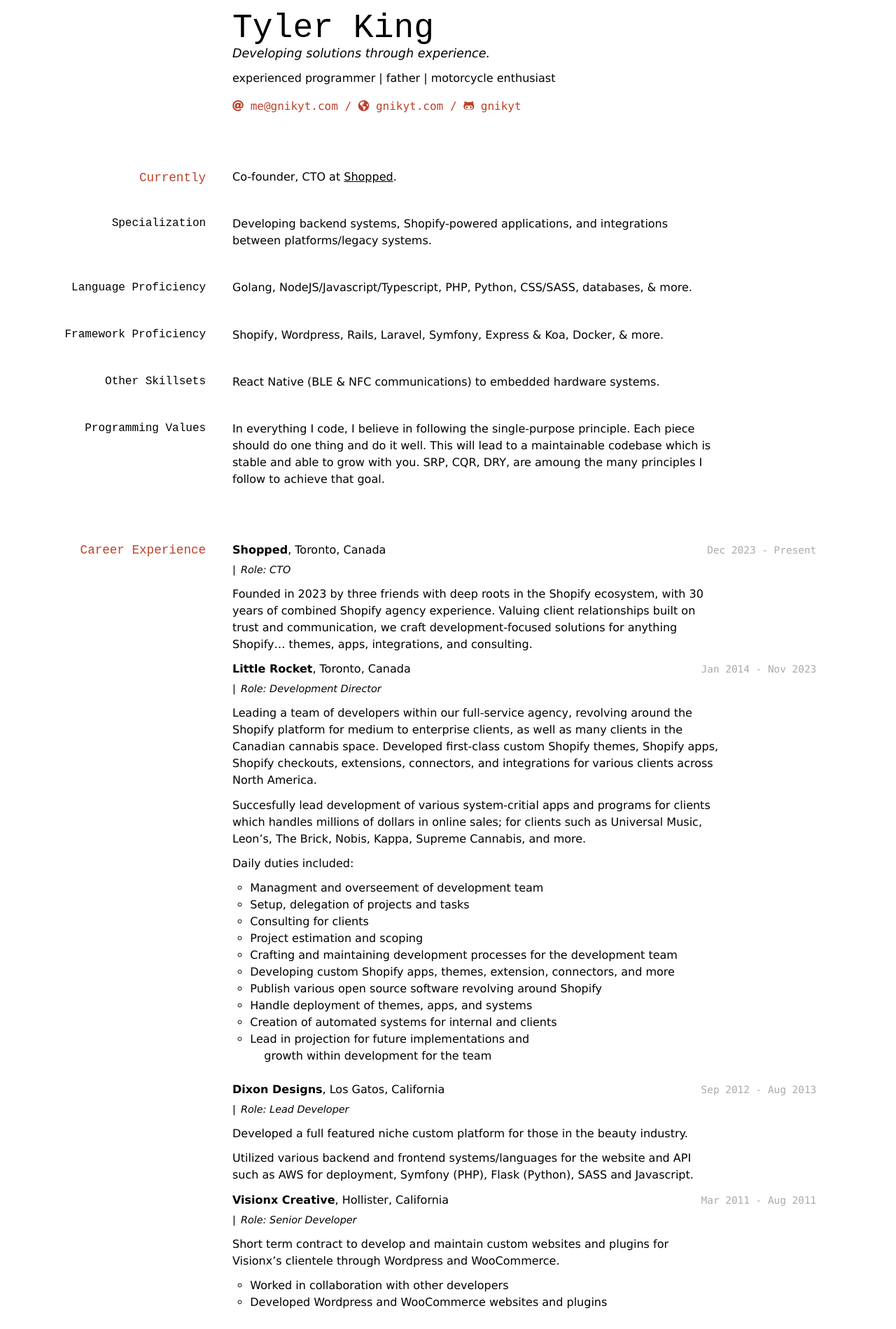
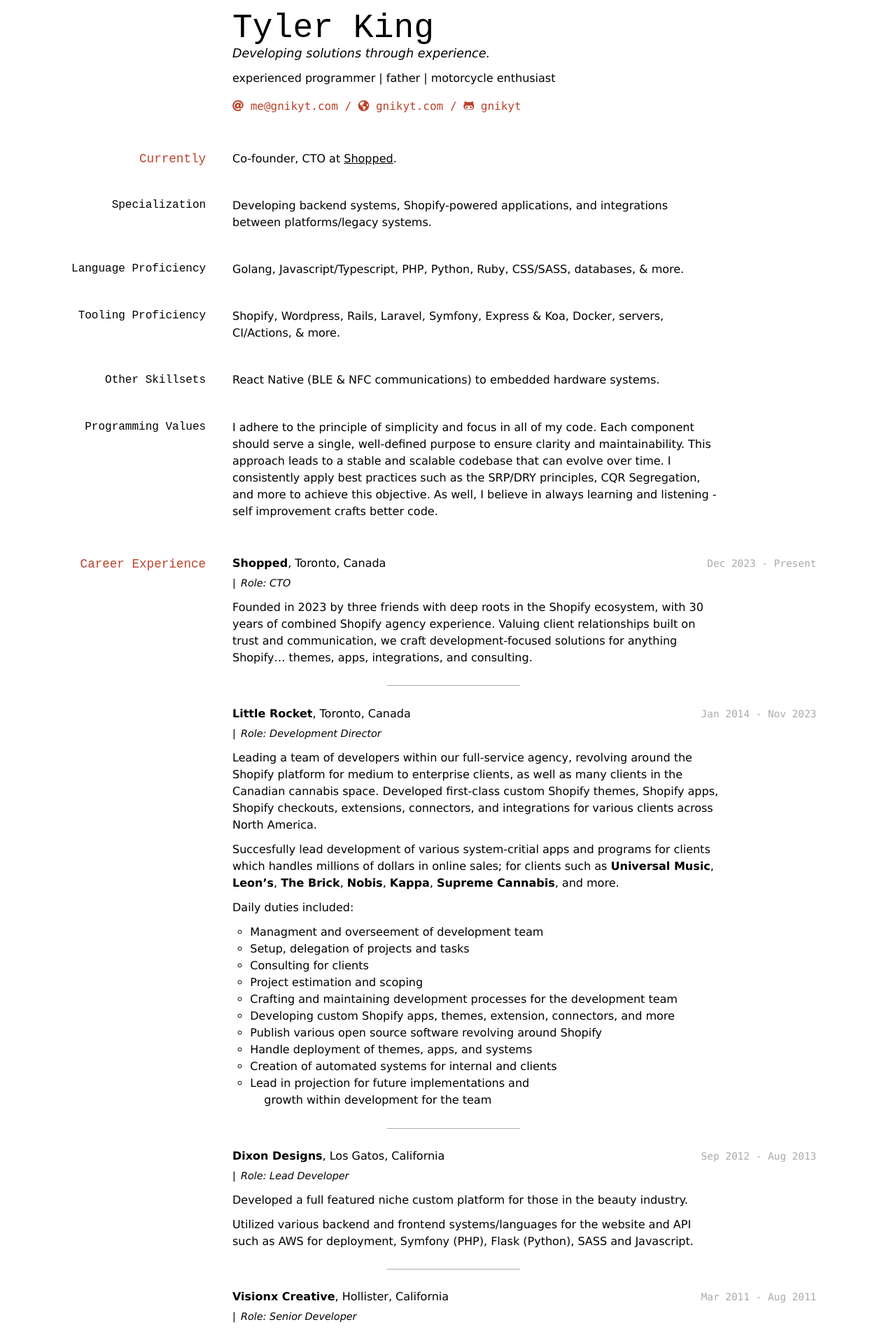
Before and after one commit to gnikyt/markdown-cv, a Jekyll site: the page built from index.md, in a window 1280 px wide. Shown: the top 1899 px of the page at 70% size. Built offline with Jekyll 4.4.1, drawn with Linux system fonts in a browser that asks for light colours; some of the changed text lies outside the part shown.

Commit message:
Minor updates and styling adjustments

```diff
--- a/index.md
+++ b/index.md
@@ -23,11 +23,11 @@ Developing backend systems, Shopify-powered applications, and integrations betwe
 
 ### Language Proficiency
 
-Golang, NodeJS/Javascript/Typescript, PHP, Python, CSS/SASS, databases, & more.
+Golang, Javascript/Typescript, PHP, Python, Ruby, CSS/SASS, databases, & more.
 
-### Framework Proficiency
+### Tooling Proficiency
 
-Shopify, Wordpress, Rails, Laravel, Symfony, Express & Koa, Docker, & more.
+Shopify, Wordpress, Rails, Laravel, Symfony, Express & Koa, Docker, servers, CI/Actions, & more.
 
 ### Other Skillsets
 
@@ -35,7 +35,7 @@ React Native (BLE & NFC communications) to embedded hardware systems.
 
 ### Programming Values
 
-In everything I code, I believe in following the single-purpose principle. Each piece should do one thing and do it well. This will lead to a maintainable codebase which is stable and able to grow with you. SRP, CQR, DRY, are amoung the many principles I follow to achieve that goal.
+I adhere to the principle of simplicity and focus in all of my code. Each component should serve a single, well-defined purpose to ensure clarity and maintainability. This approach leads to a stable and scalable codebase that can evolve over time. I consistently apply best practices such as the SRP/DRY principles, CQR Segregation, and more to achieve this objective. As well, I believe in always learning and listening - self improvement crafts better code.
 
 ## Career Experience
 
@@ -46,6 +46,8 @@ In everything I code, I believe in following the single-purpose principle. Each
 
 Founded in 2023 by three friends with deep roots in the Shopify ecosystem, with 30 years of combined Shopify agency experience. Valuing client relationships built on trust and communication, we craft development-focused solutions for anything Shopify... themes, apps, integrations, and consulting.
 
+---
+
 `Jan 2014 - Nov 2023`
 **Little Rocket**, Toronto, Canada
 
@@ -53,7 +55,7 @@ Founded in 2023 by three friends with deep roots in the Shopify ecosystem, with
 
 Leading a team of developers within our full-service agency, revolving around the Shopify platform for medium to enterprise clients, as well as many clients in the Canadian cannabis space. Developed first-class custom Shopify themes, Shopify apps, Shopify checkouts, extensions, connectors, and integrations for various clients across North America.
 
-Succesfully lead development of various system-critial apps and programs for clients which handles millions of dollars in online sales; for clients such as Universal Music, Leon's, The Brick, Nobis, Kappa, Supreme Cannabis, and more.
+Succesfully lead development of various system-critial apps and programs for clients which handles millions of dollars in online sales; for clients such as **Universal Music**, **Leon's**, **The Brick**, **Nobis**, **Kappa**, **Supreme Cannabis**, and more.
 
 Daily duties included:
 
@@ -68,6 +70,8 @@ Daily duties included:
 - Creation of automated systems for internal and clients
 - Lead in projection for future implementations and<br>growth within development for the team
 
+---
+
 `Sep 2012 - Aug 2013`
 **Dixon Designs**, Los Gatos, California
 
@@ -76,6 +80,8 @@ Daily duties included:
 Developed a full featured niche custom platform for those in the beauty industry.
 
 Utilized various backend and frontend systems/languages for the website and API such as AWS for deployment, Symfony (PHP), Flask (Python), SASS and Javascript.
+
+---
 
 `Mar 2011 - Aug 2011`
 **Visionx Creative**, Hollister, California
@@ -86,6 +92,8 @@ Short term contract to develop and maintain custom websites and plugins for Visi
 
 - Worked in collaboration with other developers
 - Developed Wordpress and WooCommerce websites and plugins
+
+---
 
 `Oct 2005 - Jan 2014`
 **Freelance**, Newfoundland
@@ -115,9 +123,6 @@ I love open source - I both use and contribute. You can find my full open source
 `Golang`
 **cq**: ([Repo](https://github.com/gnikyt/cq)) A simple, composible, and auto-scaling worker pool queue.
 
-`NodeJS`
-**liquid-fn-tester**: ([Repo](https://github.com/gnikyt/liquid-fn-tester)) A tool to unit test Shopify snippets.
-
 `Golang`
 **gowith**: ([Repo](https://github.com/gnikyt/gowith)) A Python with-statement clone for Golang.
 
@@ -132,3 +137,9 @@ I love open source - I both use and contribute. You can find my full open source
 
 `PHP`
 **With**: ([Repo](https://github.com/gnikyt/with)) A Python with-statement clone for PHP.
+
+`Ruby`
+**Guts** (old): ([Repo](https://github.com/gnikyt/guts)) A complete Rails CMS allowing for custom pages, post types, and extensions, like Wordpress.
+
+`NodeJS`
+**liquid-fn-tester** (old): ([Repo](https://github.com/gnikyt/liquid-fn-tester)) A tool to unit test Shopify snippets.
--- a/media/davewhipp-screen.css
+++ b/media/davewhipp-screen.css
@@ -140,7 +140,7 @@ h1+p {
 h2 {
 	font-size: 1.1em;
 	color: #bc412b;
-	margin-top: 3em;
+	margin-top: 1.5em;
 	position: relative;
 	top: 1.4em;
 	text-align: right;
@@ -154,6 +154,14 @@ h3 {
 	top: 1.7em;
 	text-align: right;
 	width: 22%;
+}
+
+hr {
+	border: none;
+	width: 15%;
+	background-color: #aaa;
+	margin: 1.7em auto;
+	height: 1px;
 }
 
 a {
```
Also changed, not shown: _layouts/cv.html (+6 -1 lines), media/davewhipp-print.css (+9 -1 lines).
